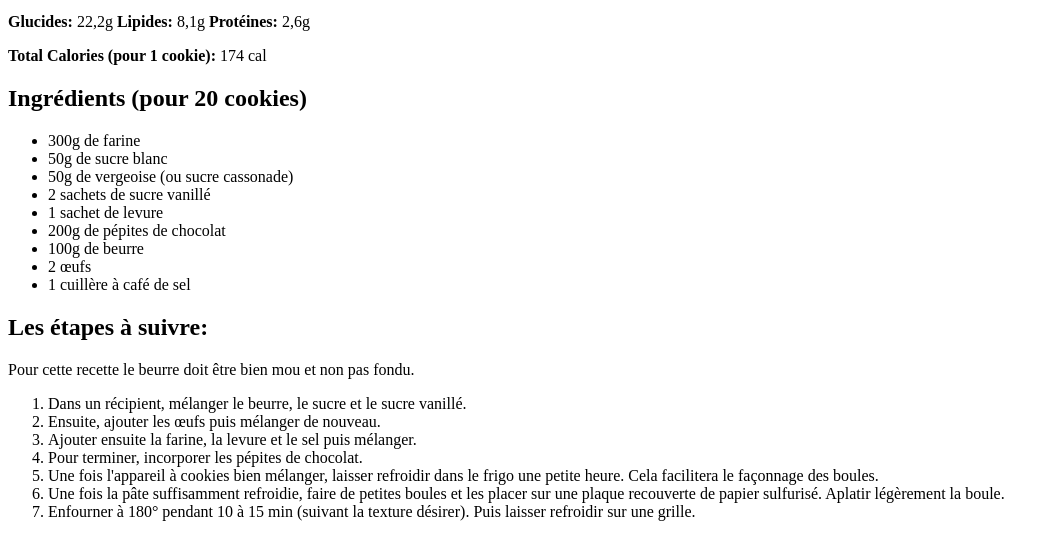
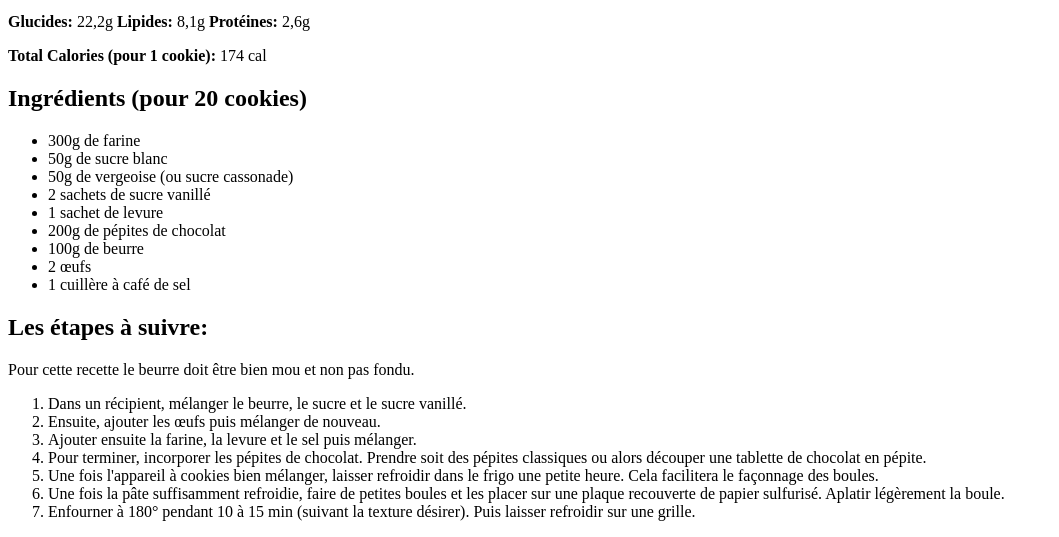
Before and after one commit to Natleak/odin-recipes, a plain HTML site: page recipes/cookies.html in a window 1280 px wide. Shown: the part 501-1038 px from the top of the page, without its empty margins (0-1059 px from the left). Drawn offline with Linux system fonts and the light colour scheme.

Commit message:
doc : add a precison in the recipe

```diff
--- a/recipes/cookies.html
+++ b/recipes/cookies.html
@@ -32,7 +32,7 @@
             <li>Dans un récipient, mélanger le beurre, le sucre et le sucre vanillé.</li>
             <li>Ensuite, ajouter les œufs puis mélanger de nouveau.</li>
             <li>Ajouter ensuite la farine, la levure et le sel puis mélanger.</li>
-            <li>Pour terminer, incorporer les pépites de chocolat.</li>
+            <li>Pour terminer, incorporer les pépites de chocolat. Prendre soit des pépites classiques ou alors découper une tablette de chocolat en pépite.</li>
             <li>Une fois l'appareil à cookies bien mélanger, laisser refroidir dans le frigo une petite heure. Cela facilitera le façonnage des boules.</li>
             <li>Une fois la pâte suffisamment refroidie, faire de petites boules et les placer sur une plaque recouverte de papier sulfurisé. Aplatir légèrement la boule.  </li>
             <li>Enfourner à 180° pendant 10 à 15 min (suivant la texture désirer). Puis laisser refroidir sur une grille.</li>
```
